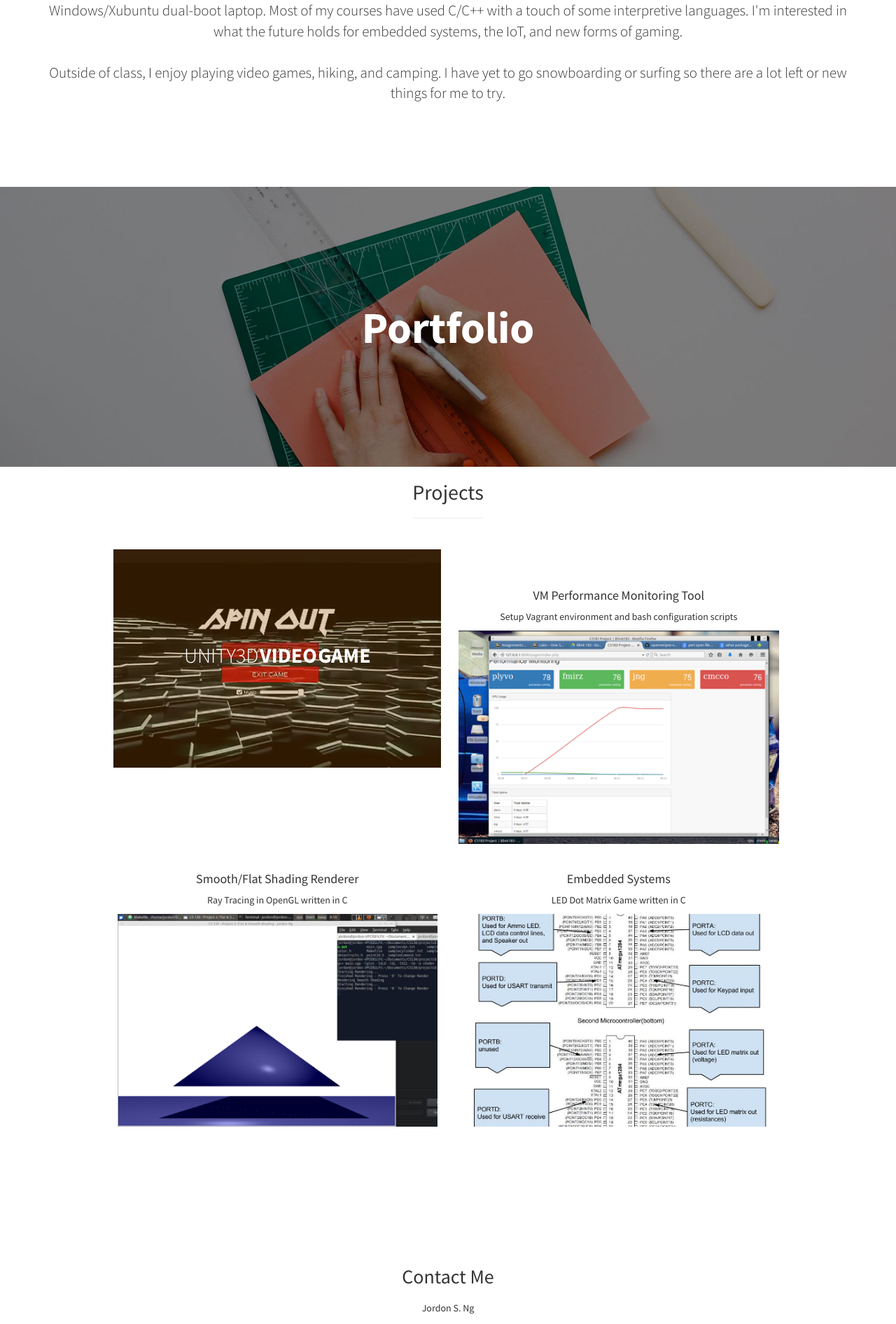
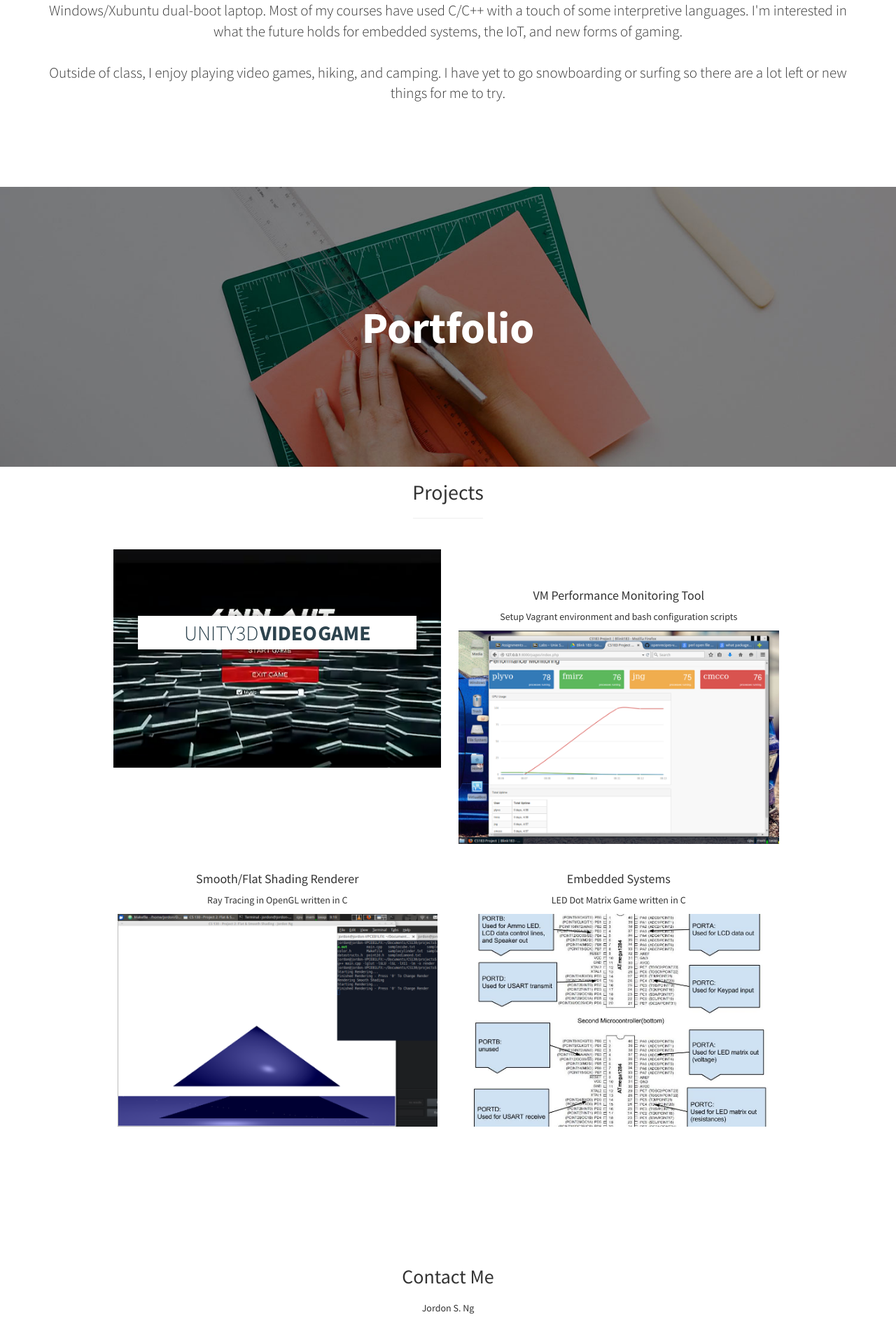
Before and after one commit to jsng0/jsng0.github.io, a Jekyll site: the page index.html, which Jekyll copies as it is, in a window 1280 px wide. Shown: the part 1189-3081 px from the top of the page at 70% size. Built offline with Jekyll 4.4.1, drawn with Linux system fonts in a browser that asks for light colours; comment, search, counter and statistics services are not loaded.

Commit message:
Changed proj1 to be steve hover effect

```diff
--- a/index.html
+++ b/index.html
@@ -110,7 +110,7 @@
                     <hr class="small">
                     <div class="row">
                             <div class="grid">
-                                <figure class="effect-bubba">
+                                <figure class="effect-steve">
                                     <a href = "https://github.com/the-jsng/SpinOut">
                                         <img class="img-portfolio img-responsive" src="img/portfolio-1.png">
                                         <figcaption>
```
